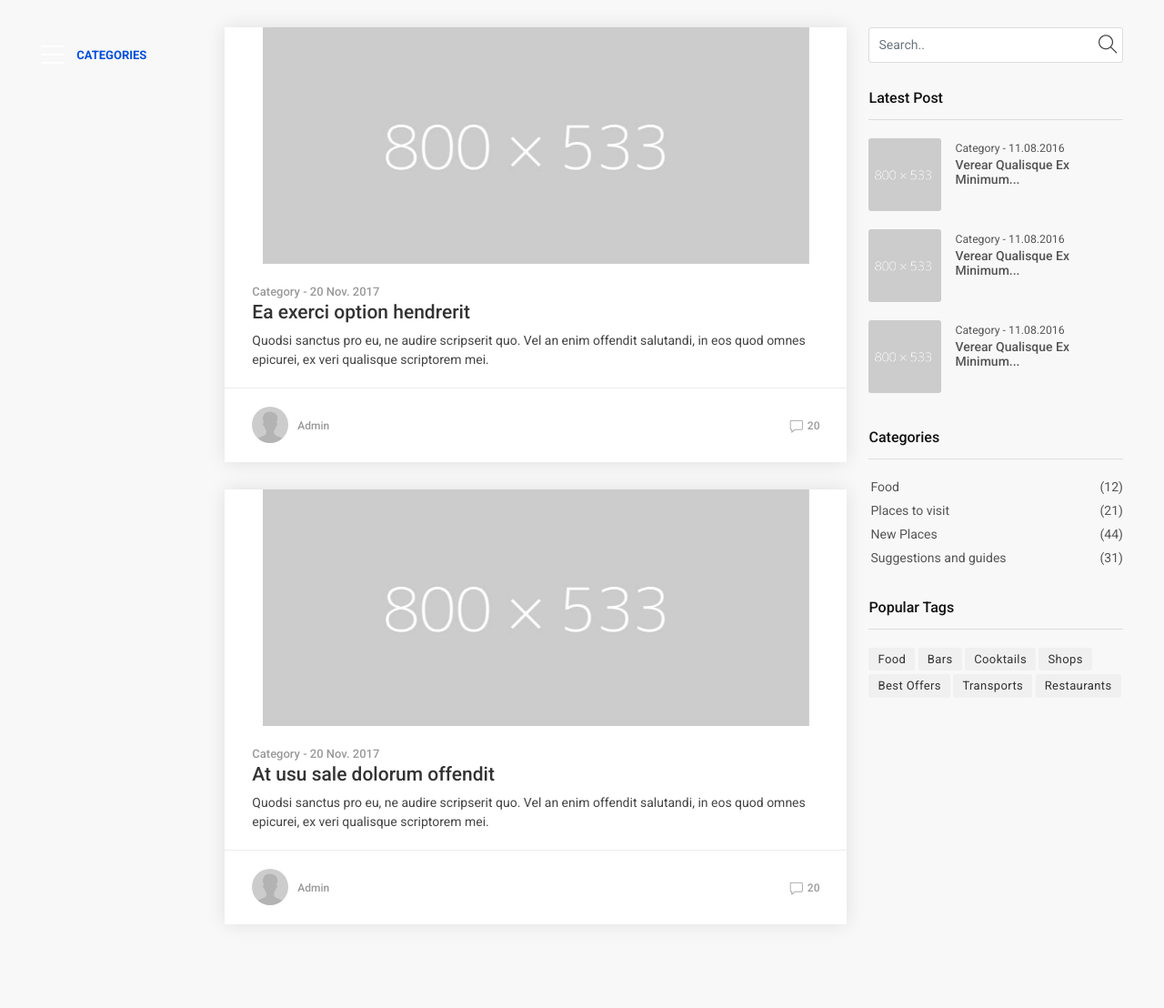
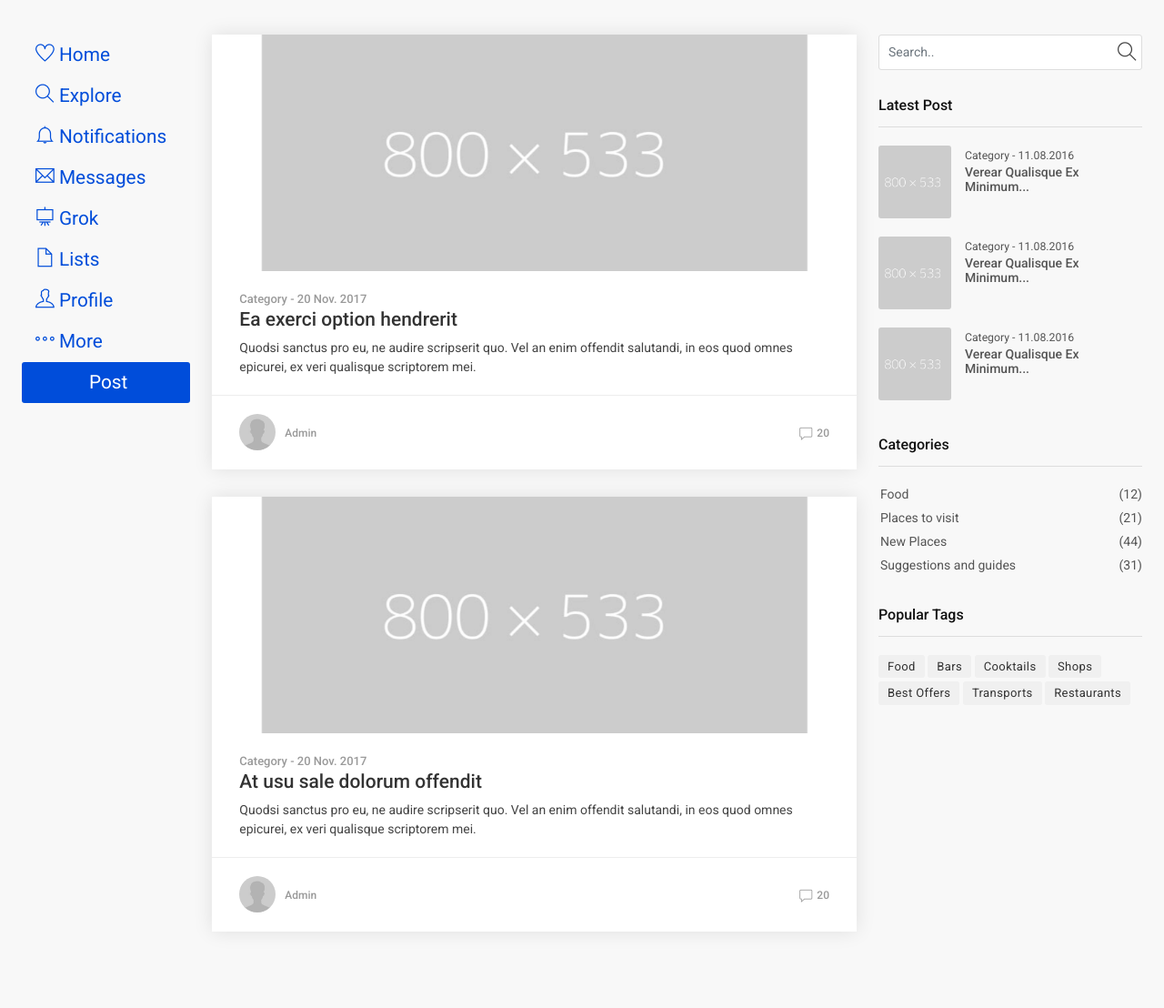
Before and after one commit to GaganDureja/django_twitter, a Django app: template templates/home/home.html in a window 1280 px wide. Shown: the whole page at 91% size. Before the commit the page ends 995 px from the top, so only its background shows below. Run offline with Django 3.2, Linux system fonts and the light colour scheme; the template is opened without the code that fills it, so the values that code supplies are empty; some libraries are stand-ins or nearby versions.

Commit message:
sidebar design done

```diff
--- a/templates/includes/base.html
+++ b/templates/includes/base.html
@@ -50,82 +50,42 @@
 
 <body>
 
+	<style>
+		.side_menu li a{
+			text-transform: none;
+			display: block;
+			float: none;
+			font-weight: 400;
+			/* font-size: 14px; */
+			font-size: 1.3rem;
+			line-height: 45px;
+			height: auto;
+			padding: 0 10px 0 15px;
 
+		}
+		.menu ul li {
+			float: none;
+		}
+	</style>
 
 	<div id="page">
 		<main class="bg_gray">
-			<div class="container margin_30">
+			<div class=" margin_30 m-4 mt-2">
 				<div class="row">
 					<div class="col-lg-2">
-						<nav class="categories">
-							<ul class="clearfix">
-								<li><span>
-										<a href="#">
-											<span class="hamburger hamburger--spin">
-												<span class="hamburger-box">
-													<span class="hamburger-inner"></span>
-												</span>
-											</span>
-											Categories
-										</a>
-									</span>
-									<div id="menu">
-										<ul>
-											<li><span><a href="#0">Collections</a></span>
-												<ul>
-													<li><a href="listing-grid-1-full.html">Trending</a></li>
-													<li><a href="listing-grid-2-full.html">Life style</a></li>
-													<li><a href="listing-grid-3.html">Running</a></li>
-													<li><a href="listing-grid-4-sidebar-left.html">Training</a></li>
-													<li><a href="listing-grid-5-sidebar-right.html">View all Collections</a></li>
-												</ul>
-											</li>
-											<li><span><a href="#">Men</a></span>
-												<ul>
-													<li><a href="listing-grid-6-sidebar-left.html">Offers</a></li>
-													<li><a href="listing-grid-7-sidebar-right.html">Shoes</a></li>
-													<li><a href="listing-row-1-sidebar-left.html">Clothing</a></li>
-													<li><a href="listing-row-3-sidebar-left.html">Accessories</a></li>
-													<li><a href="listing-row-4-sidebar-extended.html">Equipment</a></li>
-												</ul>
-											</li>
-											<li><span><a href="#">Women</a></span>
-												<ul>
-													<li><a href="listing-grid-1-full.html">Best Sellers</a></li>
-													<li><a href="listing-grid-2-full.html">Clothing</a></li>
-													<li><a href="listing-grid-3.html">Accessories</a></li>
-													<li><a href="listing-grid-4-sidebar-left.html">Shoes</a></li>
-												</ul>
-											</li>
-											<li><span><a href="#">Boys</a></span>
-												<ul>
-													<li><a href="listing-grid-6-sidebar-left.html">Easy On Shoes</a></li>
-													<li><a href="listing-grid-7-sidebar-right.html">Clothing</a></li>
-													<li><a href="listing-row-3-sidebar-left.html">Must Have</a></li>
-													<li><a href="listing-row-4-sidebar-extended.html">All Boys</a></li>
-												</ul>
-											</li>
-											<li><span><a href="#">Girls</a></span>
-												<ul>
-													<li><a href="listing-grid-1-full.html">New Releases</a></li>
-													<li><a href="listing-grid-2-full.html">Clothing</a></li>
-													<li><a href="listing-grid-3.html">Sale</a></li>
-													<li><a href="listing-grid-4-sidebar-left.html">Best Sellers</a></li>
-												</ul>
-											</li>
-											<li><span><a href="#">Customize</a></span>
-												<ul>
-													<li><a href="listing-row-1-sidebar-left.html">For Men</a></li>
-													<li><a href="listing-row-2-sidebar-right.html">For Women</a></li>
-													<li><a href="listing-row-4-sidebar-extended.html">For Boys</a></li>
-													<li><a href="listing-grid-1-full.html">For Girls</a></li>
-												</ul>
-											</li>
-										</ul>
-									</div>
-								</li>
+						<div class="menu">
+							<ul class="side_menu" style="display: block;">
+								<li><a href="{% url 'home' %}" ><span class="ti-heart"></span> Home</a></li>
+								<li><a href="#0"><span class="ti-search"></span> Explore</a></li>
+								<li><a href="#0"><span class="ti-bell"></span> Notifications</a></li>
+								<li><a href="#0"><span class="ti-email"></span> Messages</a></li>
+								<li><a href="#0"><span class="ti-blackboard"></span> Grok</a></li>
+								<li><a href="#0"><span class="ti-file"></span> Lists</a></li>
+								<li><a href="#0"><span class="ti-user"></span> Profile</a></li>
+								<li><a href="#0"><span class="ti-more"></span> More</a></li>
+								<li><a href="#0" class="btn_1 full-width">Post</a></li>
 							</ul>
-						</nav>
+						</div>
 					</div>
 					<div class="col-lg-7">
 						{% block main_content %}
--- a/user/urls.py
+++ b/user/urls.py
@@ -9,6 +9,8 @@ app_name = 'user'
 urlpatterns = [
     # path('',),
     path('signup', views.signup, name='Signup'),
-    path('signin', views.signin, name='Signin')
+    path('signin', views.signin, name='Signin'),
+    path('logout', views.user_logout, name='Logout'),
+
 
 ]
```
Also changed, not shown: user/views.py (+8 -0 lines).
